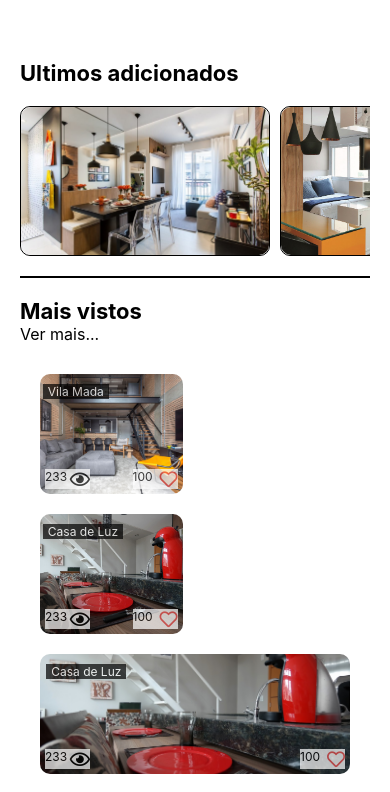
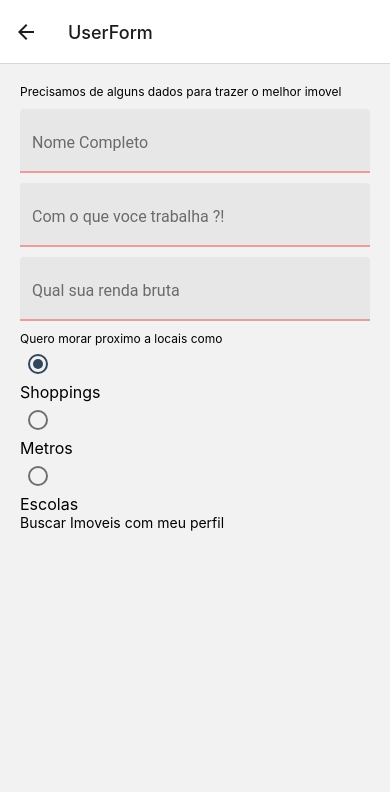
Before and after one commit to emersonjds/lello, a React Native app: screen /UserForm in a window 390 px wide. Shown: the top 792 px of the page. Built offline with nearby package versions, Linux system fonts and the light colour scheme.

Commit message:
config form

```diff
--- a/App.js
+++ b/App.js
@@ -7,6 +7,7 @@ import { createNativeStackNavigator } from "@react-navigation/native-stack";
 import Home from "./src/screens/Home";
 import Details from "./src/screens/Details";
 import LelloDetails from "./src/screens/LelloDetails";
+import UserForm from "./src/screens/UserForm";
 
 const Stack = createNativeStackNavigator();
 
@@ -19,6 +20,7 @@ const Stacks = (
     />
     <Stack.Screen name="Details" component={Details} />
     <Stack.Screen name="LelloDetails" component={LelloDetails} />
+    <Stack.Screen name="UserForm" component={UserForm} />
   </Stack.Navigator>
 );
 
--- a/src/screens/LelloDetails/index.js
+++ b/src/screens/LelloDetails/index.js
@@ -1,3 +1,4 @@
+import { useNavigation } from "@react-navigation/core";
 import React from "react";
 import { TouchableOpacity, View } from "react-native";
 
@@ -9,6 +10,8 @@ import { Colors } from "../../contants";
 // import { Container } from './styles';
 
 const LelloDetails = () => {
+  const navigation = useNavigation();
+
   return (
     <Box p={20}>
       <Box>
@@ -50,6 +53,9 @@ const LelloDetails = () => {
             justifyContent: "center",
             borderRadius: 10,
           }}
+          onPress={() => {
+            navigation.navigate("UserForm");
+          }}
         >
           <TextRegular color={Colors.quaternary}>
             Bora realizar o sonho
--- /dev/null
+++ b/src/screens/UserForm/index.js
@@ -0,0 +1,104 @@
+import React from "react";
+import { TouchableOpacity, View, Text } from "react-native";
+import { Box } from "../../components/Spacing";
+import { TextInput } from "react-native-paper";
+import { Colors } from "../../contants";
+import { TextLow, TextRegular } from "../../components/Title";
+import { RadioButton } from "react-native-paper";
+
+// import { Container } from './styles';
+
+const UserForm = () => {
+  const [text, setText] = React.useState("");
+  const [checked, setChecked] = React.useState("first");
+
+  return (
+    <Box p={20} color={Colors.quaternary} style={{ flex: 1 }}>
+      <Box>
+        <TextLow>
+          Precisamos de alguns dados para trazer o melhor imovel
+        </TextLow>
+      </Box>
+      <Box>
+        <Box mt="10">
+          <TextInput
+            label="Nome Completo"
+            value={text}
+            onChangeText={(text) => setText(text)}
+            selectionColor={Colors.primary}
+            outlineColor={Colors.primary}
+            underlineColor={Colors.primary}
+            theme={{ colors: { primary: Colors.primary } }}
+            placeholderTextColor={Colors.primary}
+          />
+        </Box>
+
+        <Box mt="10">
+          <TextInput
+            label="Com o que voce trabalha ?!"
+            value={text}
+            onChangeText={(text) => setText(text)}
+            selectionColor={Colors.primary}
+            outlineColor={Colors.primary}
+            underlineColor={Colors.primary}
+            theme={{ colors: { primary: Colors.primary } }}
+            placeholderTextColor={Colors.primary}
+          />
+        </Box>
+
+        <Box mt="10">
+          <TextInput
+            label="Qual sua renda bruta"
+            value={text}
+            onChangeText={(text) => setText(text)}
+            selectionColor={Colors.primary}
+            outlineColor={Colors.primary}
+            underlineColor={Colors.primary}
+            theme={{ colors: { primary: Colors.primary } }}
+            placeholderTextColor={Colors.primary}
+          />
+        </Box>
+
+        <Box mt={10}>
+          <TextLow>Quero morar proximo a locais como</TextLow>
+
+          <Box flexDirection="row" alignItems="center">
+            <RadioButton
+              value="first"
+              status={checked === "first" ? "checked" : "unchecked"}
+              onPress={() => setChecked("first")}
+              color={Colors.secondary}
+            />
+            <TextRegular>Shoppings </TextRegular>
+          </Box>
+          <Box flexDirection="row" alignItems="center">
+            <RadioButton
+              value="second"
+              status={checked === "second" ? "checked" : "unchecked"}
+              onPress={() => setChecked("second")}
+              color={Colors.secondary}
+            />
+            <TextRegular>Metros </TextRegular>
+          </Box>
+          <Box flexDirection="row" alignItems="center">
+            <RadioButton
+              value="third"
+              status={checked === "third" ? "checked" : "unchecked"}
+              onPress={() => setChecked("third")}
+              color={Colors.secondary}
+            />
+            <TextRegular>Escolas </TextRegular>
+          </Box>
+        </Box>
+
+        <Box>
+          <TouchableOpacity>
+            <Text>Buscar Imoveis com meu perfil</Text>
+          </TouchableOpacity>
+        </Box>
+      </Box>
+    </Box>
+  );
+};
+
+export default UserForm;
```
